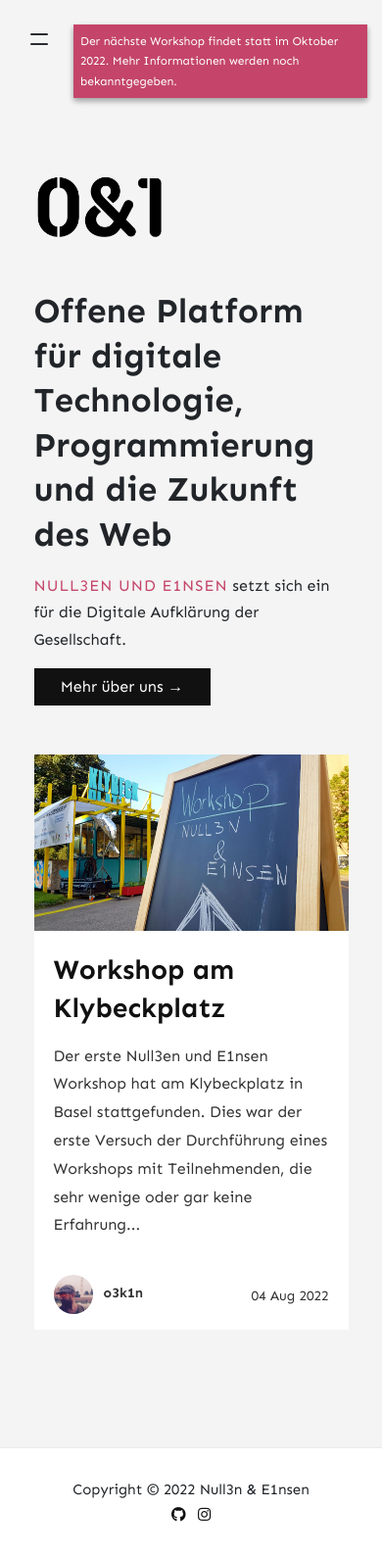
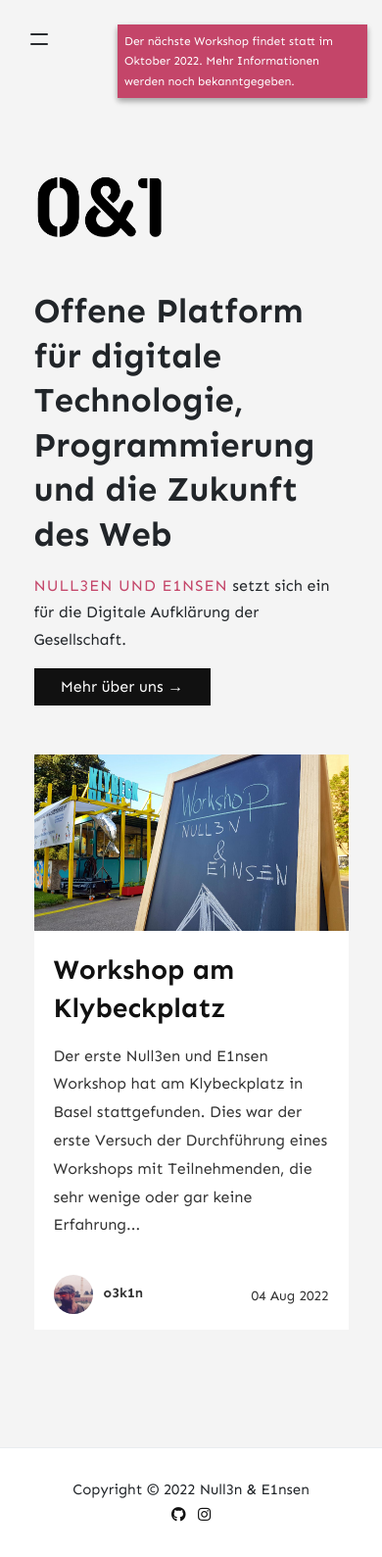
Before and after one commit to nullen-einsen/nullen-einsen.github.io, a Jekyll site: the page built from index.html, in a window 390 px wide. Shown: the whole page at 98% size. Built offline with Jekyll 4.4.1, drawn with Linux system fonts in a browser that asks for light colours; nearby versions of some CDN libraries; the list of posts is cut into pages by our own code; comment, search, counter and statistics services are not loaded.

Commit message:
reduce event preview width+

```diff
--- a/assets/css/theme.scss
+++ b/assets/css/theme.scss
@@ -736,6 +736,7 @@ body.active-side {
         padding: 7px;
         font-size: 12px;
         box-shadow: 0 3px 6px rgba(0,0,0,0.16), 0 3px 6px rgba(0,0,0,0.23);
+        width:255px;
     }
     .share {
         display: flex;
```
